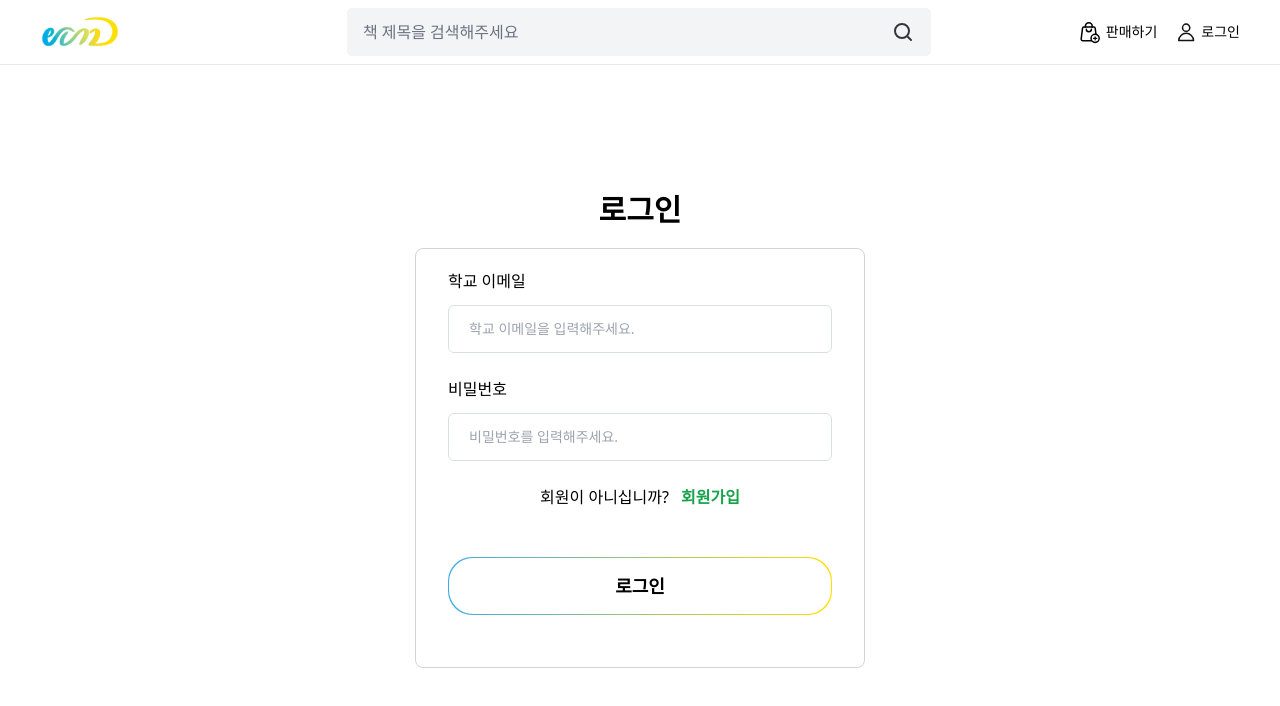
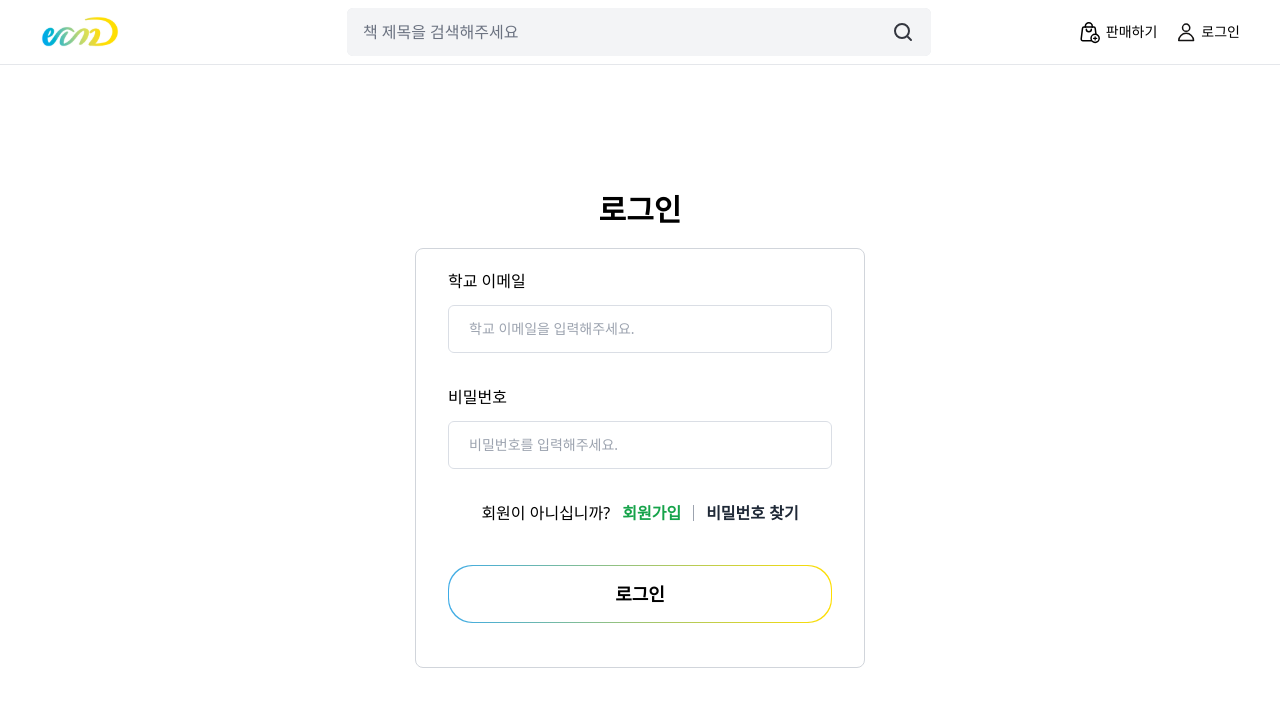
Before and after one commit to erum-secondhand/Frontend, a React (Vite) app: page /login in a window 1280 px wide. Shown: the top 706 px of the page. Built offline with nearby package versions, Linux system fonts and the light colour scheme.

Commit message:
design : 비밀번호 찾기 추가

```diff
--- a/src/pages/LoginPage.tsx
+++ b/src/pages/LoginPage.tsx
@@ -112,20 +112,24 @@ function LoginPage() {
                   )}
                 </div>
               </div>
-              <div className="mx-auto flex items-center space-x-3">
-                <span className="text-base">회원이 아니십니까?</span>
+              <div className="mx-auto flex items-center space-x-2 whitespace-nowrap sm:space-x-3">
+                <span className="text-sm sm:text-base">회원이 아니십니까?</span>
                 <span
-                  className="cursor-pointer text-base font-semibold text-green-600"
+                  className="cursor-pointer text-sm font-semibold text-green-600 hover:underline sm:text-base"
                   onClick={() => {
                     navigate('/register');
                   }}
                 >
                   회원가입
                 </span>
+                <div className="flex h-4 w-[1px] bg-gray-400" />
+                <span className="cursor-pointer text-sm font-semibold text-gray-800 hover:underline sm:text-base">
+                  비밀번호 찾기
+                </span>
               </div>
               {/* 로그인 버튼 */}
               <div className="w-full">
-                <div className="my-8 flex w-full justify-center rounded-3xl bg-gradient-to-r from-[#3dabe7] to-[#ffde01] p-[1px]">
+                <div className="my-6 flex w-full items-center justify-center rounded-3xl bg-gradient-to-r from-[#3dabe7] to-[#ffde01] p-[1px]">
                   <button
                     className="h-12 w-full rounded-3xl border border-transparent bg-white font-semibold md:h-14 md:text-lg"
                     type="button"
```
